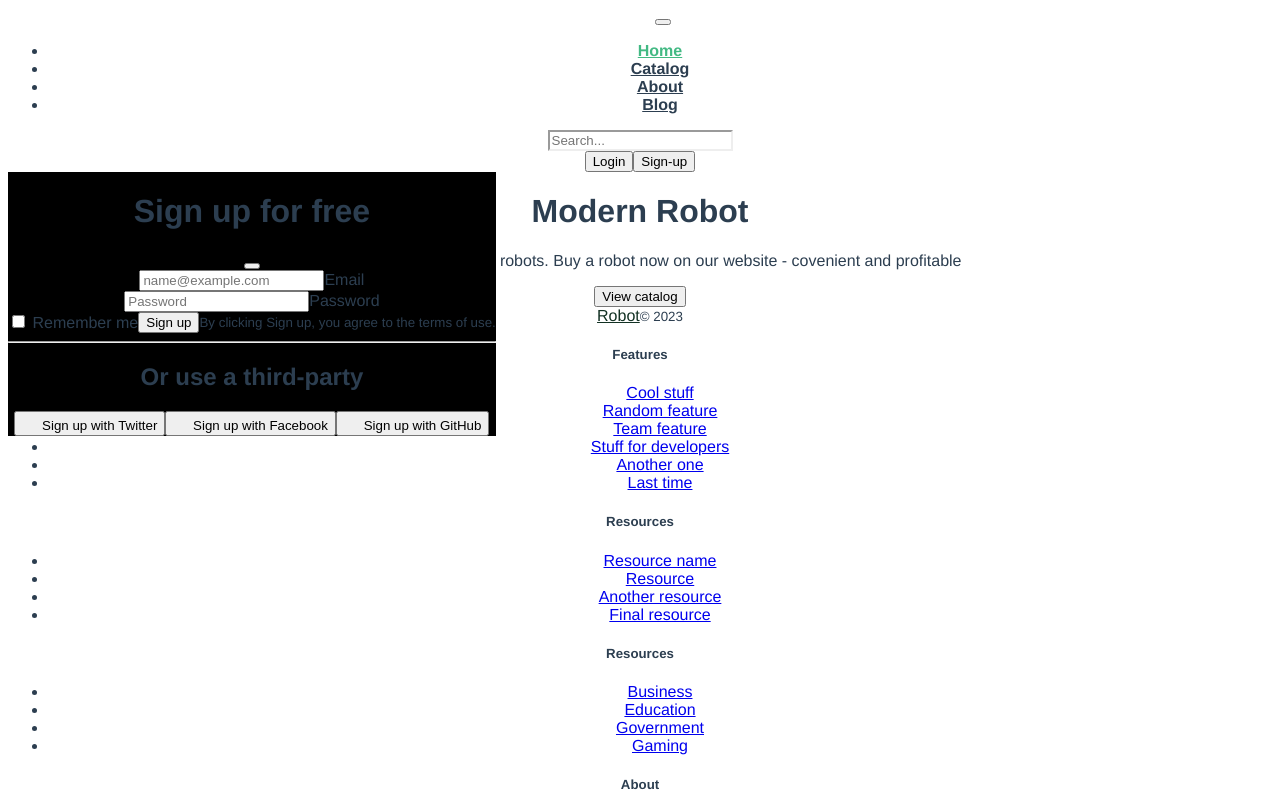
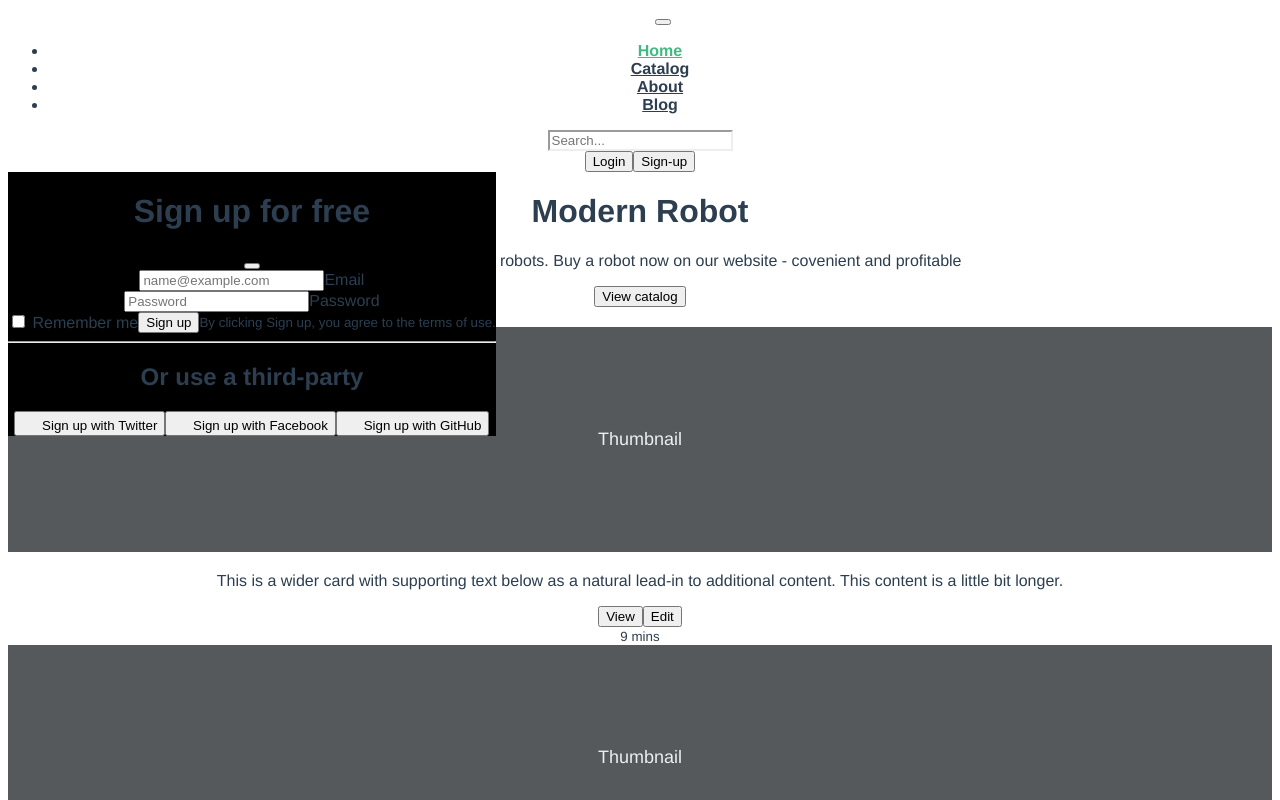
Before and after one commit to MagInventor/e-commerce, a Vue app: page / in a window 1280 px wide. Shown: the top 800 px of the page. Built offline with nearby package versions, Linux system fonts and the light colour scheme.

Commit message:
refactor: change structure second section

```diff
--- a/src/components/main/MainComponent.vue
+++ b/src/components/main/MainComponent.vue
@@ -1,17 +1,19 @@
 <template>
   <main>
     <first-section/>
-
+    <advertising-section/>
   </main>
 </template>
 
 <script>
 import FirstSection from './sections/FirstSection.vue'
+import AdvertisingSection from './sections/AdvertisingSection.vue'
 
   export default {
     name: 'MainComponent',
     components: {
-      FirstSection
+      FirstSection,
+      AdvertisingSection
     }
   }
 </script>
--- /dev/null
+++ b/src/components/main/sections/AdvertisingItem.vue
@@ -0,0 +1,49 @@
+<template>
+  <div class="col">
+    <div class="card shadow-sm">
+      <svg class="bd-placeholder-img card-img-top" width="100%" height="225" xmlns="http://www.w3.org/2000/svg" role="img" aria-label="Placeholder: Thumbnail" preserveAspectRatio="xMidYMid slice" focusable="false"><title>Placeholder</title><rect width="100%" height="100%" fill="#55595c"/><text x="50%" y="50%" fill="#eceeef" dy=".3em">Thumbnail</text></svg>
+      <div class="card-body">
+        <p class="card-text">{{ cardText}}</p>
+        <div class="d-flex justify-content-between align-items-center">
+          <div class="btn-group">
+            <button type="button" class="btn btn-sm btn-outline-secondary">View</button>
+            <button type="button" class="btn btn-sm btn-outline-secondary">Edit</button>
+          </div>
+          <small class="text-muted">{{ textMuted }}</small>
+        </div>
+      </div>
+    </div>
+  </div>
+</template>
+
+<script>
+  export default {
+    name: 'AdvertisingItem',
+    components: {
+
+    },
+    data() {
+      return {
+        cardText: 'This is a wider card with supporting text below as a natural lead-in to additional content. This content is a little bit longer.',
+        textMuted: '9 mins'
+      }
+    }
+  }
+</script>
+
+
+<style>
+  .bd-placeholder-img {
+    font-size: 1.125rem;
+    text-anchor: middle;
+    -webkit-user-select: none;
+    -moz-user-select: none;
+    user-select: none;
+  }
+
+  @media (min-width: 768px) {
+    .bd-placeholder-img-lg {
+      font-size: 3.5rem;
+    }
+  }
+</style>
--- /dev/null
+++ b/src/components/main/sections/AdvertisingSection.vue
@@ -0,0 +1,45 @@
+<template>
+  <section class="second-section">
+    <div class="container">
+      <div class="row row-cols-1 row-cols-sm-2 row-cols-md-3 g-3">
+        <advertising-item/>
+        <advertising-item/>
+        <advertising-item/>
+      </div>
+    </div>
+  </section>
+</template>
+
+<script>
+import AdvertisingItem from './AdvertisingItem.vue'
+
+  export default {
+    name: 'AdvertisingSection',
+    components: {
+      AdvertisingItem
+    },
+    data() {
+      return {}
+    }
+  }
+</script>
+
+<style>
+  .second-section {
+    padding: 20px 0;
+  }
+
+/*  .bd-placeholder-img {
+    font-size: 1.125rem;
+    text-anchor: middle;
+    -webkit-user-select: none;
+    -moz-user-select: none;
+    user-select: none;
+  }
+
+  @media (min-width: 768px) {
+    .bd-placeholder-img-lg {
+      font-size: 3.5rem;
+    }
+  }*/
+</style>
```
